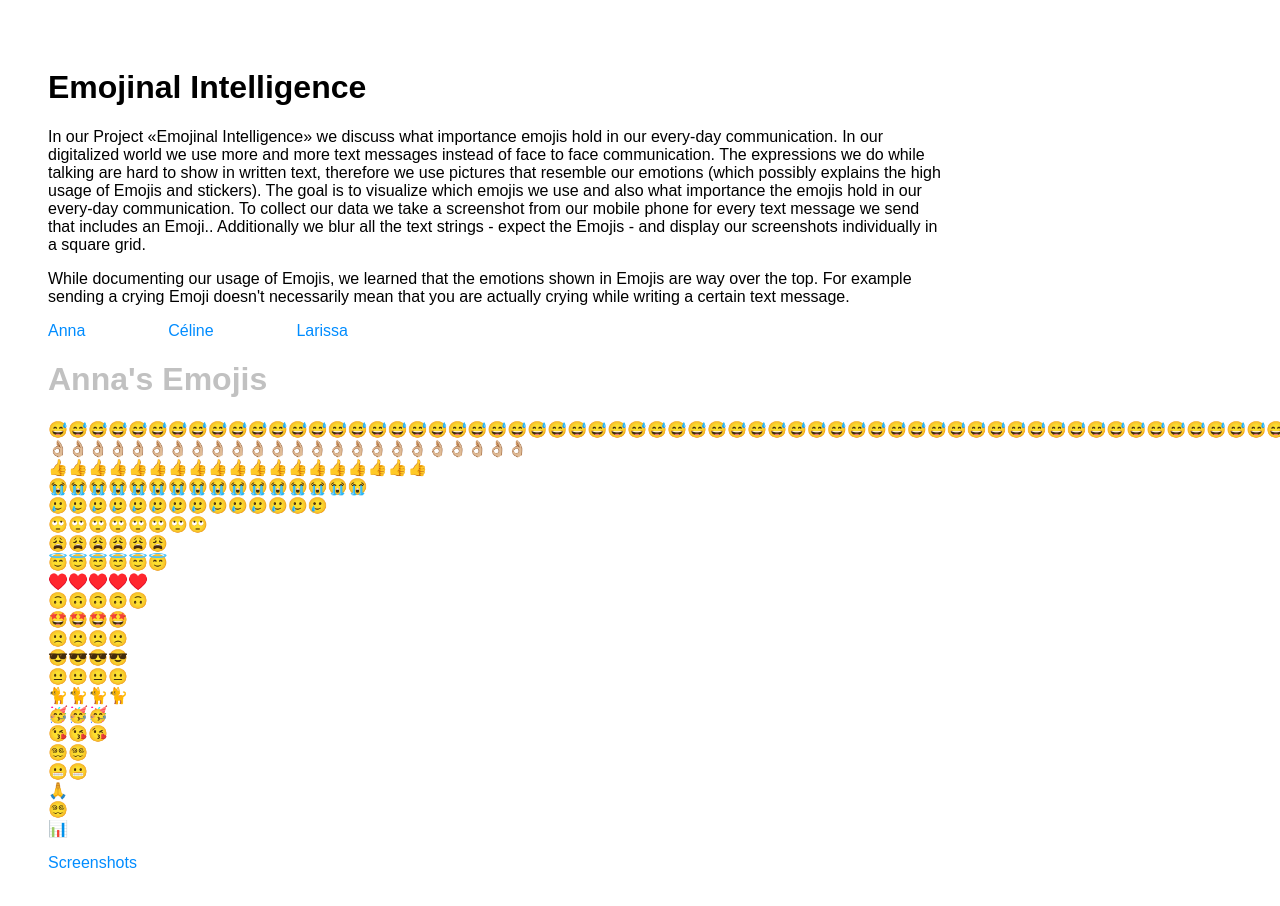
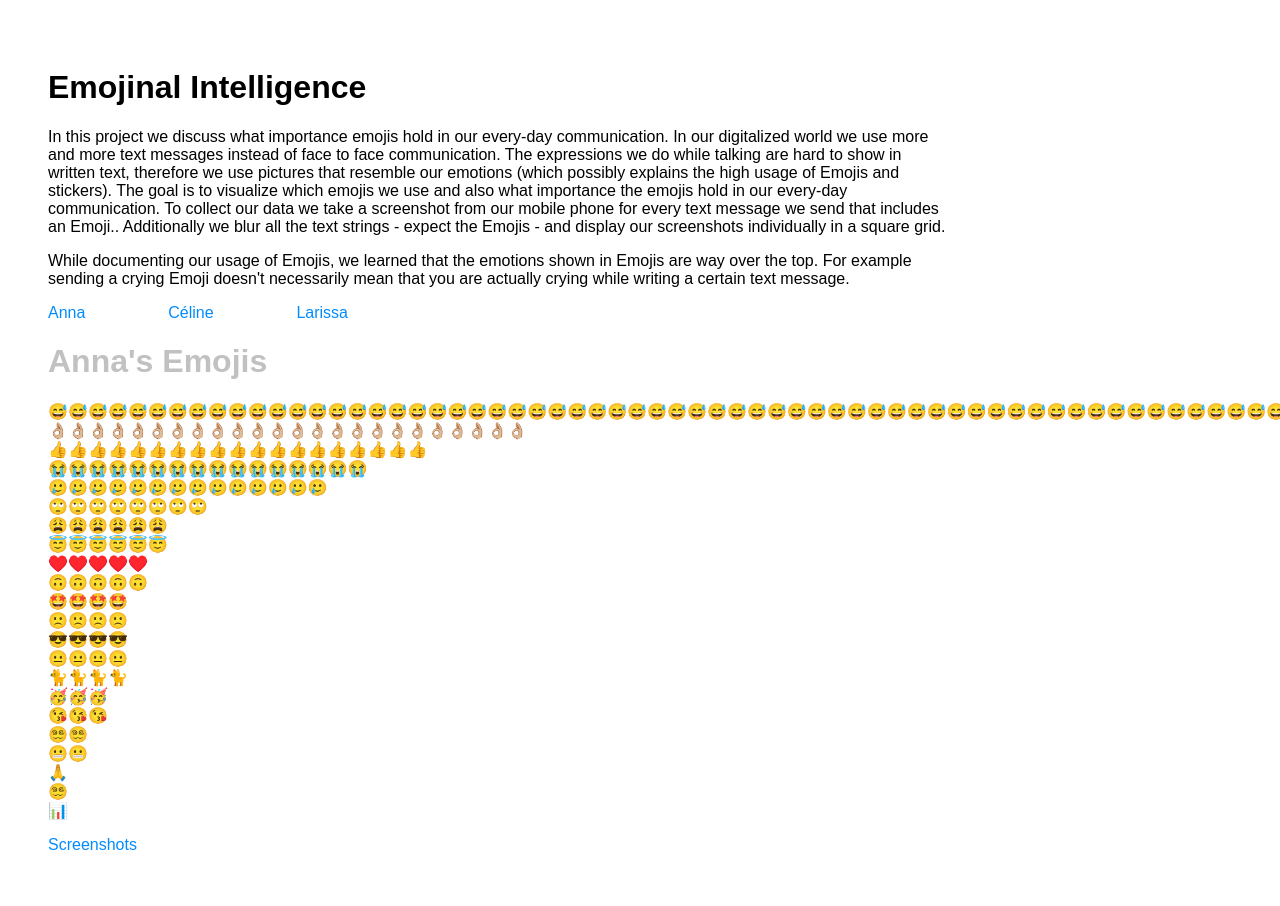
Before and after one commit to celine-schmid/Emoji-Project, a plain HTML site: page index.html in a window 1280 px wide. Shown: the top 906 px of the page. Drawn offline with Linux system fonts and the light colour scheme; a web font is replaced by a local one.

Commit message:
pierre_3

```diff
--- a/index.html
+++ b/index.html
@@ -14,25 +14,18 @@
 
     <div class="info">
         <h1 id="title">Emojinal Intelligence </h1>
-        <p>In our Project «Emojinal Intelligence» we discuss what importance emojis hold in our every-day communication. In our digitalized world we use more and more text messages instead of face to face communication. The expressions we do while talking
-            are hard to show in written text, therefore we use pictures that resemble our emotions (which possibly explains the high usage of Emojis and stickers). The goal is to visualize which emojis we use and also what importance the emojis hold in
-            our every-day communication. To collect our data we take a screenshot from our mobile phone for every text message we send that includes an Emoji.. Additionally we blur all the text strings - expect the Emojis - and display our screenshots
-            individually in a square grid.
+        <p>In this project we discuss what importance emojis hold in our every-day communication. In our digitalized world we use more and more text messages instead of face to face communication. The expressions we do while talking are hard to show in written
+            text, therefore we use pictures that resemble our emotions (which possibly explains the high usage of Emojis and stickers). The goal is to visualize which emojis we use and also what importance the emojis hold in our every-day communication.
+            To collect our data we take a screenshot from our mobile phone for every text message we send that includes an Emoji.. Additionally we blur all the text strings - expect the Emojis - and display our screenshots individually in a square grid.
         </p>
         <p>While documenting our usage of Emojis, we learned that the emotions shown in Emojis are way over the top. For example sending a crying Emoji doesn't necessarily mean that you are actually crying while writing a certain text message.
         </p>
+        <div class="name_buttons">
+            <div><a href="#emojis_anna">Anna</a></div>
+            <div><a href="#emojis_celine">Céline</a></div>
+            <div><a href="#emojis_larissa">Larissa</a></div>
+        </div>
     </div>
-    <div class="name_buttons">
-        <div><a href="#emojis_anna">Anna</a></div>
-        <div><a href="#emojis_celine">Céline</a></div>
-        <div><a href="#emojis_larissa">Larissa</a></div>
-    </div>
-
-
-
-
-
-
     <div class="emoji_blocks">
         <div id="emojis_anna" class="item">
             <h1>Anna's Emojis</h1>
@@ -58,9 +51,3 @@
             <a href="larissa_screenshot.html">Screenshots</a>
         </div>
     </div>
-
-
-</body>
-
-
-</html>
```
